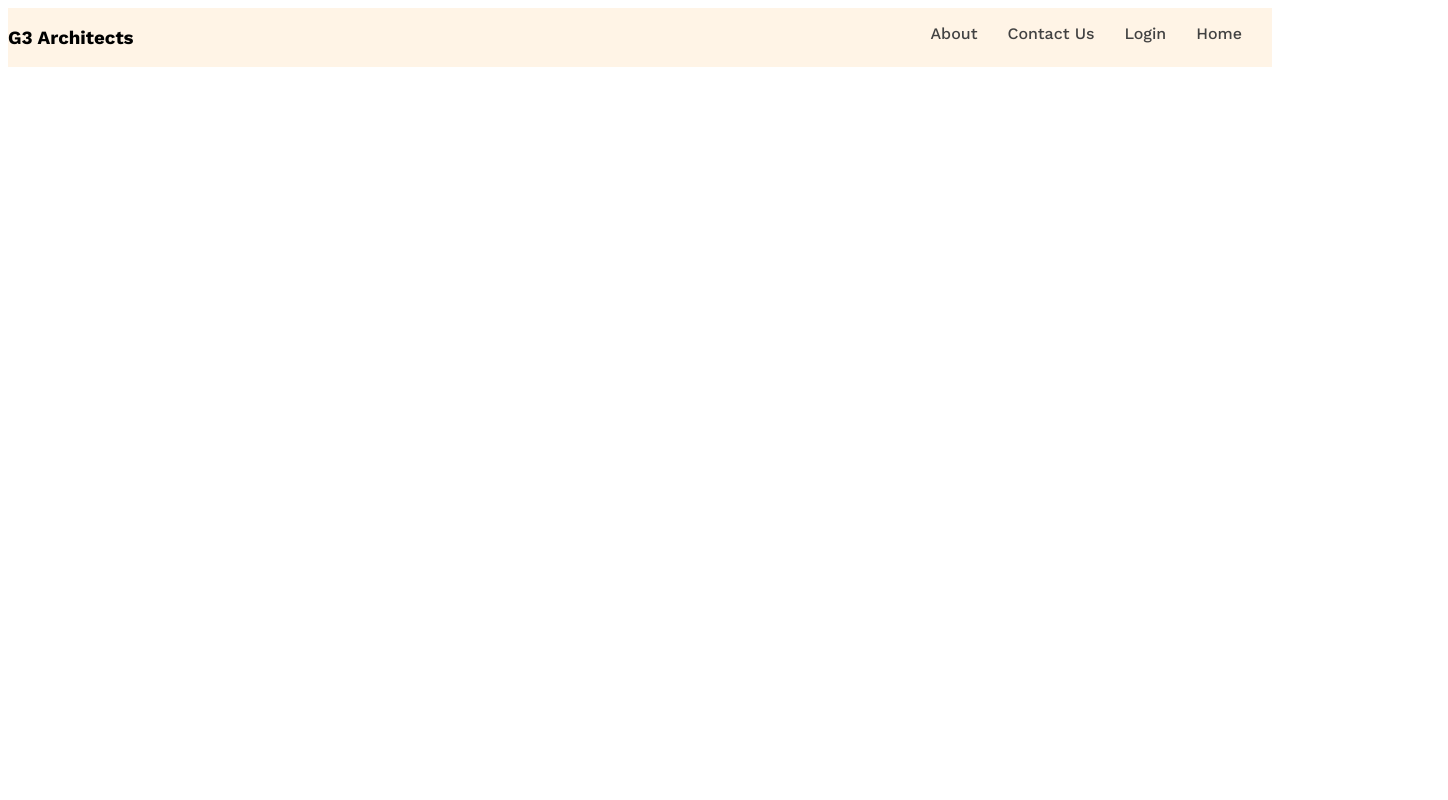
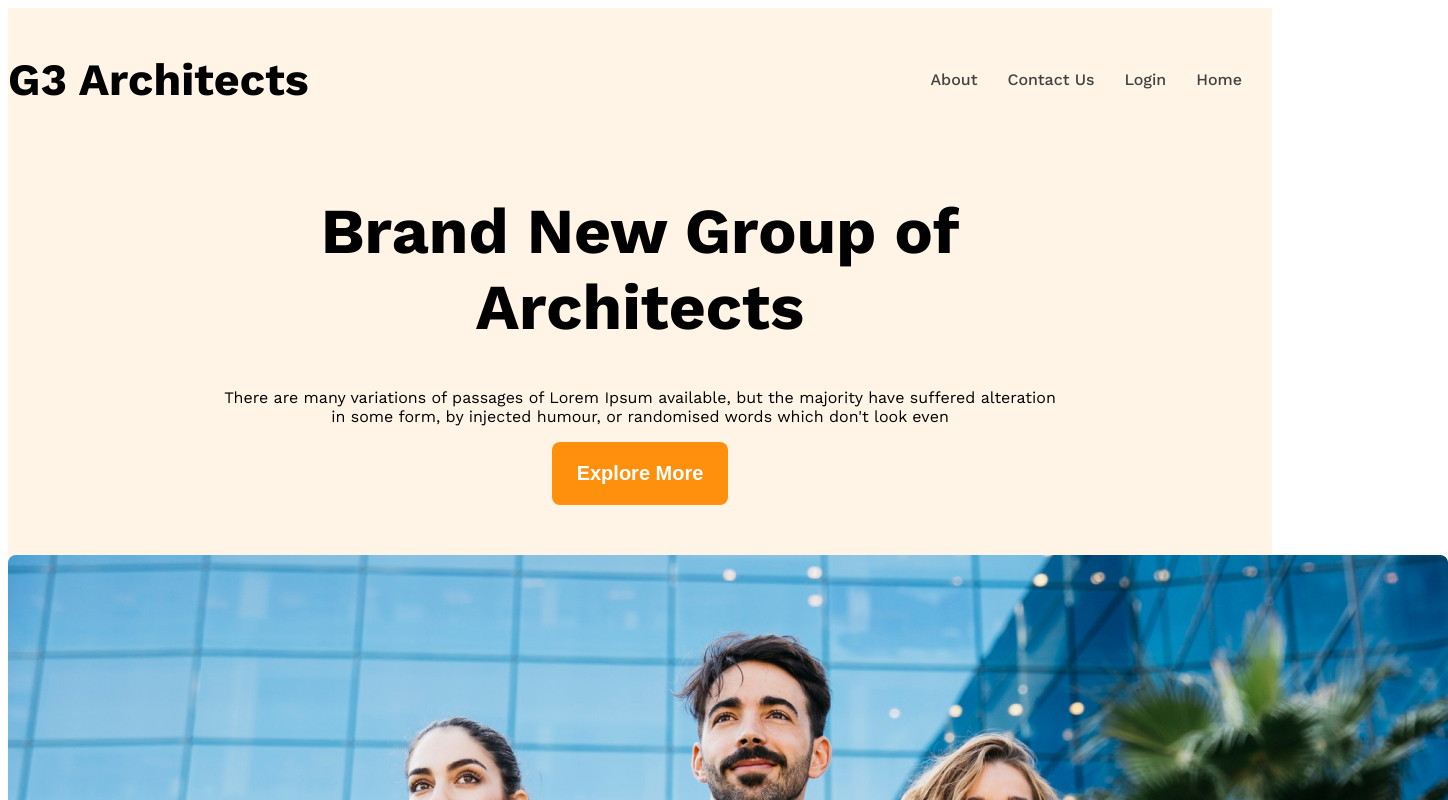
Before and after one commit to mamunshahriar/architects_responsive_website, a plain HTML site: page index.html in a window 1280 px wide. Shown: the top 800 px of the page, 1448 px wide, since content can reach past the window. Drawn offline with nearby package versions, Linux system fonts and the light colour scheme.

Commit message:
add banner image and title

```diff
--- a/Styles/architects.css
+++ b/Styles/architects.css
@@ -28,6 +28,16 @@
     background-color: rgba(255, 144, 14, 0.1);
 }
 
+.btn-primary{
+    background-color: rgba(255, 144, 14, 1);
+    color: white;
+    padding: 20px 25px;
+    font-weight: 600;
+    font-size: 1.25rem;
+    border-radius: 8px;
+    border: none;
+}
+
 /* header style */
 
 /* navbar related style */
@@ -35,11 +45,19 @@
 .navbar{
 
    justify-content: space-between;
+   align-items: center;
 }
+
+.brand{
+font-weight: 700;
+font-size: 2.8rem;
+}
+
 
 .nav-item{
     list-style: none;
     margin-right: 30px;
+
 
 
 }
@@ -48,6 +66,7 @@
 
     text-decoration: none;
     font-weight: 500 ;
+
 }
 
 .navbar, .banner{
@@ -55,3 +74,19 @@
     max-width: 1440px;
     margin: 0 auto;
 }
+
+/* banner related style */
+
+.banner-content{
+
+    max-width: 850px;
+    margin: 0 auto;
+    text-align: center;
+    margin-bottom: 50px;
+}
+
+.banner-title{
+
+    font-weight: 700;
+    font-size: 4rem;
+}
--- a/index.html
+++ b/index.html
@@ -20,7 +20,17 @@
 
             </ul>
         </nav>
-        <div class="banner"></div>
+        <div class="banner">
+           <div class="banner-content">
+             <h1 class="banner-title">Brand New Group of Architects</h1>
+            <p class="banner-details">There are many variations of passages of Lorem Ipsum available, but the majority have suffered alteration in some form, by injected humour, or randomised words which don't look even</p>
+
+            <button class="btn-primary">Explore More</button>
+           </div>
+            <img src="images/banner.png" alt="">
+
+
+        </div>
 
     </header>
 
```
